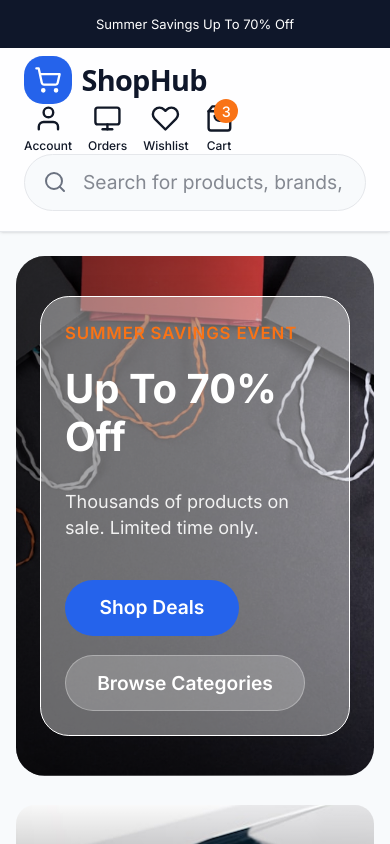
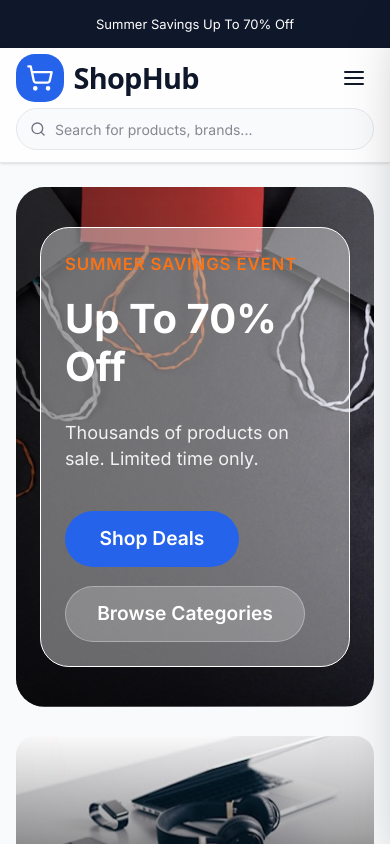
Before and after one commit to HimanshuEcommerceCollections/e-commerce-ui, a Next.js app: page / in a window 390 px wide. Shown: the top 844 px of the page. Built offline with nearby package versions, Linux system fonts and the light colour scheme.

Commit message:
Fixed navbar for mobile responsive screen adding a sidebar

```diff
--- a/src/components/home/Navbar.tsx
+++ b/src/components/home/Navbar.tsx
@@ -1,4 +1,5 @@
 "use client";
+import { useState, useEffect } from "react";
 import { useRouter } from "next/navigation";
 import { useAuthStore } from "@/store/useAuthStore";
 import Logo from "@/components/shared/Logo";
@@ -6,85 +7,264 @@ import Logo from "@/components/shared/Logo";
 const ACTION_BTN_CLASS =
   "relative flex flex-col items-center gap-[4.81px] cursor-pointer bg-transparent border-none p-0 [&_svg]:w-[28.83px] [&_svg]:h-[28.83px]";
 const ACTION_LABEL_CLASS =
-  "[font-family:'Inter',sans-serif] not-italic font-medium text-[14.42px] leading-[19px] text-center text-[#111827] whitespace-nowrap max-sm:text-[12px] max-sm:leading-[16px]";
+  "[font-family:'Inter',sans-serif] not-italic font-medium text-[14.42px] leading-[19px] text-center text-[#111827] whitespace-nowrap";
 
+const NAV_ITEMS = [
+  {
+    label: "Account",
+    path: "/account",
+    icon: (
+      <svg viewBox="0 0 24 24" fill="none" stroke="currentColor" strokeWidth="2" strokeLinecap="round" strokeLinejoin="round">
+        <path d="M20 21v-2a4 4 0 00-4-4H8a4 4 0 00-4 4v2" />
+        <circle cx="12" cy="7" r="4" />
+      </svg>
+    ),
+  },
+  {
+    label: "Orders",
+    path: "/orders",
+    icon: (
+      <svg viewBox="0 0 24 24" fill="none" stroke="currentColor" strokeWidth="2" strokeLinecap="round" strokeLinejoin="round">
+        <rect x="2" y="3" width="20" height="14" rx="2" ry="2" />
+        <line x1="8" y1="21" x2="16" y2="21" />
+        <line x1="12" y1="17" x2="12" y2="21" />
+      </svg>
+    ),
+  },
+  {
+    label: "Wishlist",
+    path: "/wishlist",
+    icon: (
+      <svg viewBox="0 0 24 24" fill="none" stroke="currentColor" strokeWidth="2" strokeLinecap="round" strokeLinejoin="round">
+        <path d="M20.84 4.61a5.5 5.5 0 00-7.78 0L12 5.67l-1.06-1.06a5.5 5.5 0 00-7.78 7.78l1.06 1.06L12 21.23l7.78-7.78 1.06-1.06a5.5 5.5 0 000-7.78z" />
+      </svg>
+    ),
+  },
+  {
+    label: "Cart",
+    path: "/cart",
+    badge: 3,
+    icon: (
+      <svg viewBox="0 0 24 24" fill="none" stroke="currentColor" strokeWidth="2" strokeLinecap="round" strokeLinejoin="round">
+        <path d="M6 2L3 6v14a2 2 0 002 2h14a2 2 0 002-2V6l-3-4z" />
+        <line x1="3" y1="6" x2="21" y2="6" />
+        <path d="M16 10a4 4 0 01-8 0" />
+      </svg>
+    ),
+  },
+];
+
+/* ─── Hamburger icon ─────────────────────────────────────────────────── */
+function HamburgerIcon({ open }: { open: boolean }) {
+  return (
+    <svg
+      className="w-6 h-6 text-[#111827] transition-all duration-300"
+      viewBox="0 0 24 24"
+      fill="none"
+      stroke="currentColor"
+      strokeWidth="2"
+      strokeLinecap="round"
+      strokeLinejoin="round"
+    >
+      {open ? (
+        <>
+          <line x1="18" y1="6" x2="6" y2="18" />
+          <line x1="6" y1="6" x2="18" y2="18" />
+        </>
+      ) : (
+        <>
+          <line x1="3" y1="6" x2="21" y2="6" />
+          <line x1="3" y1="12" x2="21" y2="12" />
+          <line x1="3" y1="18" x2="21" y2="18" />
+        </>
+      )}
+    </svg>
+  );
+}
+
+/* ─── Mobile Sidebar ─────────────────────────────────────────────────── */
+function MobileSidebar({
+  open,
+  onClose,
+  onNavigate,
+}: {
+  open: boolean;
+  onClose: () => void;
+  onNavigate: (path: string) => void;
+}) {
+  /* lock body scroll when sidebar is open */
+  useEffect(() => {
+    document.body.style.overflow = open ? "hidden" : "";
+    return () => { document.body.style.overflow = ""; };
+  }, [open]);
+
+  return (
+    <>
+      {/* Backdrop */}
+      <div
+        onClick={onClose}
+        className={`fixed inset-0 z-40 bg-black/40 backdrop-blur-sm transition-opacity duration-300 ${
+          open ? "opacity-100 pointer-events-auto" : "opacity-0 pointer-events-none"
+        }`}
+      />
+
+      {/* Drawer — slides in from the right */}
+      <aside
+        className={`fixed top-0 right-0 z-50 h-full w-[280px] bg-white shadow-2xl flex flex-col transition-transform duration-300 ease-in-out ${
+          open ? "translate-x-0" : "translate-x-full"
+        }`}
+      >
+        {/* Sidebar header */}
+        <div className="flex items-center justify-between px-5 py-4 border-b border-[#E5E7EB]">
+          <Logo size="sm" />
+          <button
+            onClick={onClose}
+            className="p-2 rounded-lg hover:bg-gray-100 transition-colors"
+            aria-label="Close menu"
+          >
+            <svg className="w-5 h-5 text-gray-600" viewBox="0 0 24 24" fill="none" stroke="currentColor" strokeWidth="2" strokeLinecap="round" strokeLinejoin="round">
+              <line x1="18" y1="6" x2="6" y2="18" />
+              <line x1="6" y1="6" x2="18" y2="18" />
+            </svg>
+          </button>
+        </div>
+
+        {/* Nav items */}
+        <nav className="flex-1 overflow-y-auto py-4">
+          {NAV_ITEMS.map((item) => (
+            <button
+              key={item.label}
+              onClick={() => { onNavigate(item.path); onClose(); }}
+              className="w-full flex items-center gap-4 px-6 py-4 hover:bg-orange-50 hover:text-orange-500 transition-colors group text-left"
+            >
+              {/* Icon */}
+              <span className="relative flex-shrink-0 w-6 h-6 text-gray-500 group-hover:text-orange-500 transition-colors">
+                {item.icon}
+                {item.badge && (
+                  <span className="absolute -top-1.5 -right-1.5 flex items-center justify-center w-4 h-4 bg-orange-500 text-white text-[10px] font-bold rounded-full">
+                    {item.badge}
+                  </span>
+                )}
+              </span>
+              {/* Label */}
+              <span className="[font-family:'Inter',sans-serif] font-medium text-[15px] text-gray-800 group-hover:text-orange-500 transition-colors">
+                {item.label}
+              </span>
+              {/* Arrow */}
+              <svg className="ml-auto w-4 h-4 text-gray-400 group-hover:text-orange-400 transition-colors" viewBox="0 0 24 24" fill="none" stroke="currentColor" strokeWidth="2" strokeLinecap="round" strokeLinejoin="round">
+                <polyline points="9 18 15 12 9 6" />
+              </svg>
+            </button>
+          ))}
+        </nav>
+
+        {/* Bottom CTA */}
+        <div className="p-5 border-t border-[#E5E7EB]">
+          <button
+            onClick={() => { onNavigate("/login"); onClose(); }}
+            className="w-full py-3 rounded-full bg-orange-500 hover:bg-orange-600 text-white font-semibold text-[15px] [font-family:'Inter',sans-serif] transition-colors"
+          >
+            Sign In / Sign Up
+          </button>
+        </div>
+      </aside>
+    </>
+  );
+}
+
+/* ─── Main Navbar ────────────────────────────────────────────────────── */
 export default function Navbar() {
   const router = useRouter();
+  const [sidebarOpen, setSidebarOpen] = useState(false);
 
-  /* Account actions are gated: if there's no logged-in user (no token),
-     send them to /login; otherwise continue to the requested page. */
   const requireAuth = (authedPath: string) => () => {
     const { isAuthenticated } = useAuthStore.getState();
     router.push(isAuthenticated ? authedPath : "/login");
   };
 
+  const handleNavigate = (path: string) => {
+    const { isAuthenticated } = useAuthStore.getState();
+    router.push(isAuthenticated ? path : "/login");
+  };
+
   return (
-    <nav className="w-full h-[97px] bg-[rgba(255,255,255,0.9)] border-b border-[#E5E7EB] shadow-[0px_1.2px_3.6px_rgba(0,0,0,0.1),0px_1.2px_2.4px_-1.2px_rgba(0,0,0,0.1)] max-md:h-auto max-md:py-2">
-      <div className="flex w-full flex-row items-center justify-between px-12 h-24 max-lg:px-6 max-md:flex-wrap max-md:h-auto">
+    <>
+      <nav className="w-full bg-[rgba(255,255,255,0.9)] border-b border-[#E5E7EB] shadow-[0px_1.2px_3.6px_rgba(0,0,0,0.1),0px_1.2px_2.4px_-1.2px_rgba(0,0,0,0.1)]">
+
+        {/* ── Row 1: Logo + Desktop search + Desktop actions + Mobile hamburger ── */}
+        <div className="flex w-full flex-row items-center justify-between px-12 h-24 max-lg:px-6 max-md:px-4 max-md:h-[60px]">
 
           {/* Logo */}
           <Logo size="lg" />
 
-        {/* Search Bar */}
-        <div className="flex flex-1 flex-row items-start px-[38px] h-[57.67px] max-md:order-3 max-md:w-full max-md:basis-full max-md:px-0 max-md:pb-3 max-md:h-auto">
-          <div className="relative w-full h-[57.67px]">
-            <svg className="pointer-events-none absolute left-[19px] top-1/2 z-[1] h-6 w-6 -translate-y-1/2" viewBox="0 0 24 24" fill="none" stroke="#6B7280" strokeWidth="2" strokeLinecap="round" strokeLinejoin="round">
-              <circle cx="11" cy="11" r="8"/>
-              <line x1="21" y1="21" x2="16.65" y2="16.65"/>
+          {/* Search Bar — desktop only (hidden on mobile) */}
+          <div className="flex flex-1 flex-row items-center px-[38px] h-[57.67px] max-md:hidden">
+            <div className="relative w-full h-full">
+              <svg className="pointer-events-none absolute left-[19px] top-1/2 z-[1] h-5 w-5 -translate-y-1/2" viewBox="0 0 24 24" fill="none" stroke="#6B7280" strokeWidth="2" strokeLinecap="round" strokeLinejoin="round">
+                <circle cx="11" cy="11" r="8" />
+                <line x1="21" y1="21" x2="16.65" y2="16.65" />
               </svg>
               <input
-              className="absolute left-0 top-0 box-border h-full w-full rounded-full border border-[#E5E7EB] bg-[#F8FAFC] py-0 pl-[58px] pr-[19px] [font-family:'Inter',sans-serif] not-italic font-normal text-[19.22px] leading-[23px] text-[rgba(17,24,39,1)] outline-none placeholder:text-[rgba(17,24,39,0.5)]"
+                className="absolute left-0 top-0 box-border h-full w-full rounded-full border border-[#E5E7EB] bg-[#F8FAFC] py-0 pl-[46px] pr-[19px] [font-family:'Inter',sans-serif] not-italic font-normal text-[15px] leading-[23px] text-[rgba(17,24,39,1)] outline-none placeholder:text-[rgba(17,24,39,0.5)]"
                 type="text"
-              placeholder="Search for products, brands, and more..."
+                placeholder="Search for products, brands..."
               />
             </div>
           </div>
 
-        {/* Nav Actions */}
-        <div className="flex shrink-0 flex-row items-center gap-[28.83px] max-md:gap-4">
+          {/* Desktop nav actions — hidden on mobile */}
+          <div className="flex shrink-0 flex-row items-center gap-[28.83px] max-md:hidden">
+            {NAV_ITEMS.map((item) => (
+              <button
+                key={item.label}
+                className={ACTION_BTN_CLASS}
+                onClick={requireAuth(item.path)}
+              >
+                {item.badge && (
+                  <div className="absolute left-[9.61px] top-[-4.81px] z-[2] flex h-5 w-5 items-center justify-center rounded-full bg-[#F97316]">
+                    <span className="[font-family:'Inter',sans-serif] font-medium text-[11px] leading-none text-white">{item.badge}</span>
+                  </div>
+                )}
+                <span className="w-[28.83px] h-[28.83px] text-[#111827]">{item.icon}</span>
+                <span className={ACTION_LABEL_CLASS}>{item.label}</span>
+              </button>
+            ))}
+          </div>
 
-          {/* Account */}
-          <button className={ACTION_BTN_CLASS} onClick={requireAuth("/account")}>
-            <svg viewBox="0 0 24 24" fill="none" stroke="#111827" strokeWidth="2" strokeLinecap="round" strokeLinejoin="round">
-              <path d="M20 21v-2a4 4 0 00-4-4H8a4 4 0 00-4 4v2"/>
-              <circle cx="12" cy="7" r="4"/>
-            </svg>
-            <span className={ACTION_LABEL_CLASS}>Account</span>
-          </button>
-
-          {/* Orders */}
-          <button className={ACTION_BTN_CLASS} onClick={requireAuth("/orders")}>
-            <svg viewBox="0 0 24 24" fill="none" stroke="#111827" strokeWidth="2" strokeLinecap="round" strokeLinejoin="round">
-              <rect x="2" y="3" width="20" height="14" rx="2" ry="2"/>
-              <line x1="8" y1="21" x2="16" y2="21"/>
-              <line x1="12" y1="17" x2="12" y2="21"/>
-            </svg>
-            <span className={ACTION_LABEL_CLASS}>Orders</span>
-          </button>
-
-          {/* Wishlist */}
-          <button className={ACTION_BTN_CLASS} onClick={requireAuth("/wishlist")}>
-            <svg viewBox="0 0 24 24" fill="none" stroke="#111827" strokeWidth="2" strokeLinecap="round" strokeLinejoin="round">
-              <path d="M20.84 4.61a5.5 5.5 0 00-7.78 0L12 5.67l-1.06-1.06a5.5 5.5 0 00-7.78 7.78l1.06 1.06L12 21.23l7.78-7.78 1.06-1.06a5.5 5.5 0 000-7.78z"/>
-            </svg>
-            <span className={ACTION_LABEL_CLASS}>Wishlist</span>
-          </button>
-
-          {/* Cart */}
-          <button className={ACTION_BTN_CLASS} onClick={requireAuth("/cart")}>
-            <div className="absolute left-[9.61px] top-[-4.81px] z-[2] flex h-6 w-6 items-center justify-center rounded-full bg-[#F97316]">
-              <span className="[font-family:'Inter',sans-serif] font-medium text-[14.42px] leading-[19px] text-center text-white">3</span>
-            </div>
-            <svg viewBox="0 0 24 24" fill="none" stroke="#111827" strokeWidth="2" strokeLinecap="round" strokeLinejoin="round">
-              <path d="M6 2L3 6v14a2 2 0 002 2h14a2 2 0 002-2V6l-3-4z"/>
-              <line x1="3" y1="6" x2="21" y2="6"/>
-              <path d="M16 10a4 4 0 01-8 0"/>
-            </svg>
-            <span className={ACTION_LABEL_CLASS}>Cart</span>
+          {/* Mobile hamburger — visible only on mobile */}
+          <button
+            className="hidden max-md:flex items-center justify-center w-10 h-10 rounded-lg hover:bg-gray-100 transition-colors flex-shrink-0"
+            onClick={() => setSidebarOpen(true)}
+            aria-label="Open menu"
+          >
+            <HamburgerIcon open={sidebarOpen} />
           </button>
 
         </div>
+
+        {/* ── Row 2 (mobile only): Search bar full width ── */}
+        <div className="hidden max-md:block px-4 pb-3">
+          <div className="relative h-[42px] w-full">
+            <svg className="pointer-events-none absolute left-[14px] top-1/2 z-[1] h-4 w-4 -translate-y-1/2" viewBox="0 0 24 24" fill="none" stroke="#6B7280" strokeWidth="2" strokeLinecap="round" strokeLinejoin="round">
+              <circle cx="11" cy="11" r="8" />
+              <line x1="21" y1="21" x2="16.65" y2="16.65" />
+            </svg>
+            <input
+              className="absolute left-0 top-0 box-border h-full w-full rounded-full border border-[#E5E7EB] bg-[#F8FAFC] py-0 pl-[38px] pr-[14px] [font-family:'Inter',sans-serif] not-italic font-normal text-[14px] leading-[23px] text-[rgba(17,24,39,1)] outline-none placeholder:text-[rgba(17,24,39,0.5)]"
+              type="text"
+              placeholder="Search for products, brands..."
+            />
           </div>
+        </div>
+
       </nav>
+
+      {/* Mobile Sidebar */}
+      <MobileSidebar
+        open={sidebarOpen}
+        onClose={() => setSidebarOpen(false)}
+        onNavigate={handleNavigate}
+      />
+    </>
   );
 }
```
Lines whose indentation alone changed are shown as unchanged.
